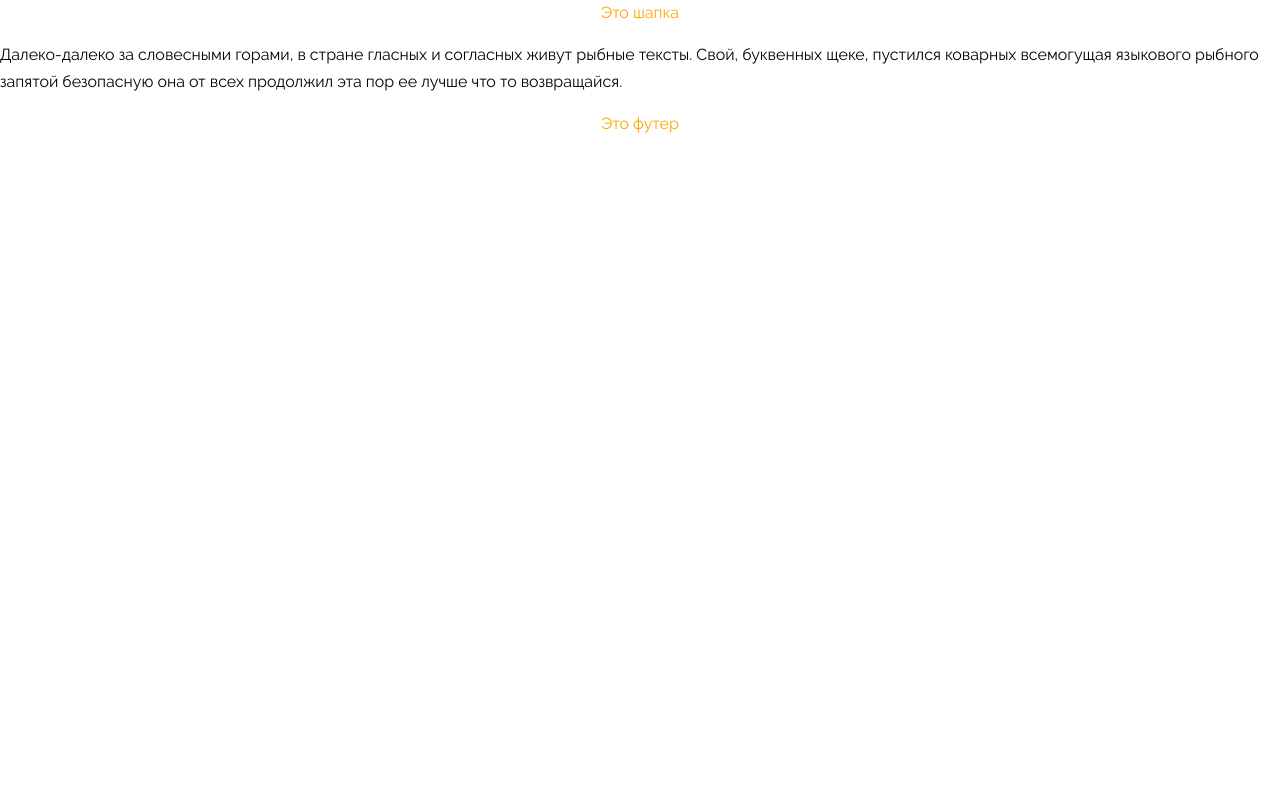
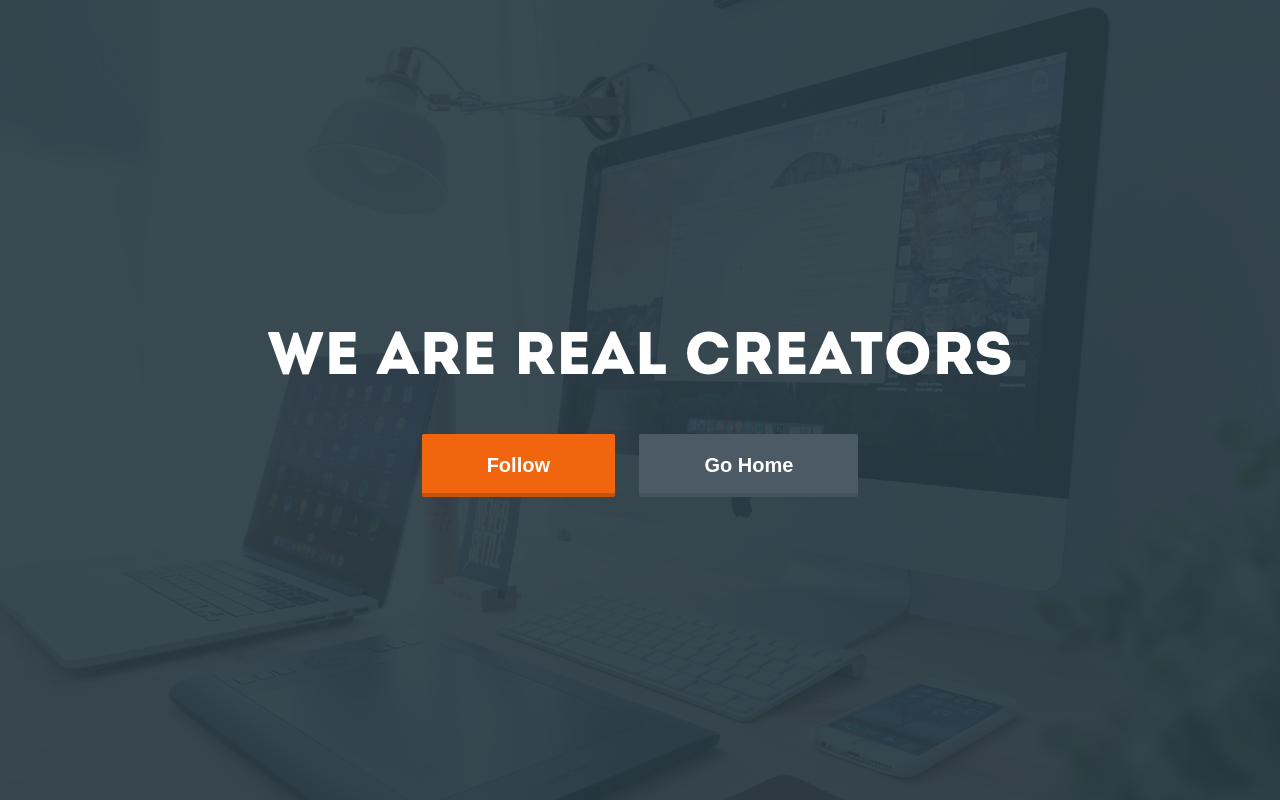
Before and after one commit to Solzig/CSS-Grid-Example---We-Are-Real-Creators, a website: page dev/index.html in a window 1280 px wide. Drawn offline with Linux system fonts and the light colour scheme.

Commit message:
Сверстана шапка

```diff
--- a/dev/index.html
+++ b/dev/index.html
@@ -15,9 +15,18 @@
 </head>
 
 <body>
-	<header>Это шапка</header>
-	<p>Далеко-далеко за словесными горами, в стране гласных и согласных живут рыбные тексты. Свой, буквенных щеке, пустился коварных всемогущая языкового рыбного запятой безопасную она от всех продолжил эта пор ее лучше что то возвращайся.</p>
-	<footer>Это футер</footer>
+
+	<header class="main-header grid" style="background-image: url(img/0-header.jpg);">
+		<div class="header-content grid">
+			<h1>We Are Real Creators</h1>
+			<div class="header-buttons">
+				<a href="#" class="button">Follow</a>
+				<a href="#" class="button button-gray">Go Home</a>
+			</div>
+		</div>
+	</header>
+	<!-- /.main-header grid-->
+
 	<link rel="stylesheet" href="css/main.min.css">
 	<script src="js/scripts.min.js"></script>
 
--- a/dev/sass/_fonts.sass
+++ b/dev/sass/_fonts.sass
@@ -1,8 +1,17 @@
 @font-face
-	font-family: 'raleway-example'
+	font-family: 'raleway-grid'
 	src: url('../fonts/RalewayRegular.woff') format('woff')
 
 @font-face
-	font-family: 'raleway-example'
+	font-family: 'raleway-grid'
 	src: url('../fonts/RalewayBold.woff') format('woff')
 	font-weight: bold
+
+@font-face
+	font-family: 'raleway-grid'
+	src: url('../fonts/RalewayExtraBold.woff') format('woff')
+	font-weight: 800
+
+@font-face
+	font-family: 'intro-grid'
+	src: url('../fonts/IntroRegular.woff') format('woff')
--- /dev/null
+++ b/dev/sass/_grid.sass
@@ -0,0 +1,2 @@
+.grid
+    display: grid
--- /dev/null
+++ b/dev/sass/_interface.sass
@@ -0,0 +1,51 @@
+.button
+	display: inline-block
+	border: none
+	color: #fff
+	text-decoration: none
+	background-color: $accent
+	padding: 15px 65px
+	font-size: 20px
+	font-weight: 800
+	border-radius: 2px
+	text-align: center
+	position: relative
+	outline: none
+	transition: background-color .1s ease
+	cursor: pointer
+	&::after
+		transition: background-color .2s ease
+		position: absolute
+		content: ''
+		height: 4px
+		bottom: 0
+		width: 100%
+		background-color: darken($accent, 50%)
+		opacity: .18
+		border-bottom-left-radius: 2px
+		border-bottom-right-radius: 2px
+		left: 0
+	&:focus, &:hover
+		text-decoration: none
+		color: #fff
+	&:hover
+		background-color: lighten($accent, 5%)
+		&::after
+			opacity: 0.22
+	&:active
+		background-color: darken($accent, 5%)
+		&::after
+            opacity: 0.32
+.button
+    &-gray
+        background: $gray
+        &::after
+            background-color: darken($gray, 15%)
+        &:hover
+            background-color: lighten($gray, 5%)
+            &::after
+                opacity: .22
+        &:active
+            background-color: darken($gray, 5%)
+            &::after
+                opacity: .32
--- a/dev/sass/_vars.sass
+++ b/dev/sass/_vars.sass
@@ -1 +1,8 @@
-$accent: orange
+// colors
+$accent: #f0650d
+$dark: #293a43
+$light: #ededed
+$gray: #4b5a65
+
+// grid
+$gutter: 20px
--- a/dev/sass/main.sass
+++ b/dev/sass/main.sass
@@ -4,6 +4,8 @@
 @import "vars"
 
 // Пользовательские стили
+@import "grid"
+@import "interface"
 
 @import "modules/header"
 @import "modules/main"
--- a/dev/sass/modules/_header.sass
+++ b/dev/sass/modules/_header.sass
@@ -1,4 +1,30 @@
-header
-    padding: 0 20px
-    text-align: center
-    color: $accent
+.main
+    &-header
+        min-height: 100vh
+        background-size: cover
+        background-position: center
+        position: relative
+        align-content: center
+        &::before
+            content: ''
+            position: absolute
+            top: 0
+            left: 0
+            right: 0
+            bottom: 0
+            background-color: $dark
+            opacity: .92
+.header
+    &-content
+        z-index: 1
+        color: #ffffff
+        text-align: center
+        padding: 60px $gutter
+        h1
+            font-size: 60px
+            font-family: intro-grid,sans-serif
+            font-weight: normal
+            margin: 20px 0
+            line-height: 1.5
+        .button
+            margin: 10px
```
Also changed, not shown: dev/css/base.min.css (added), dev/css/main.min.css, dev/fonts/IntroRegular.woff (added), dev/fonts/RalewayExtraBold.woff (added), dev/img/0-header.jpg (added), dev/img/1.jpg (added), dev/img/2.jpg (added), dev/img/3.jpg (added), dev/img/4.jpg (added), dev/img/5.jpg (added), dev/img/6.jpg (added), dev/img/7.jpg (added), dev/img/8.jpg (added), dev/img/9.jpg (added), 1 other file.
